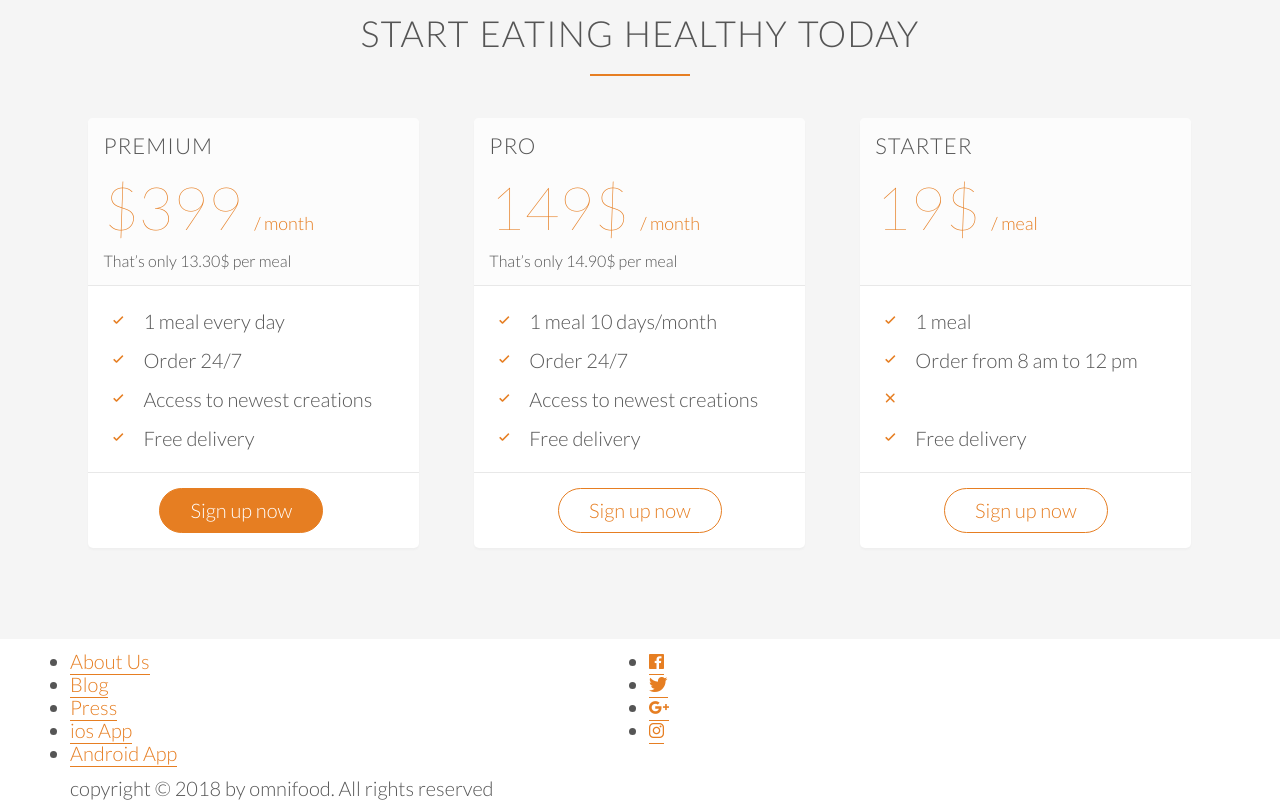
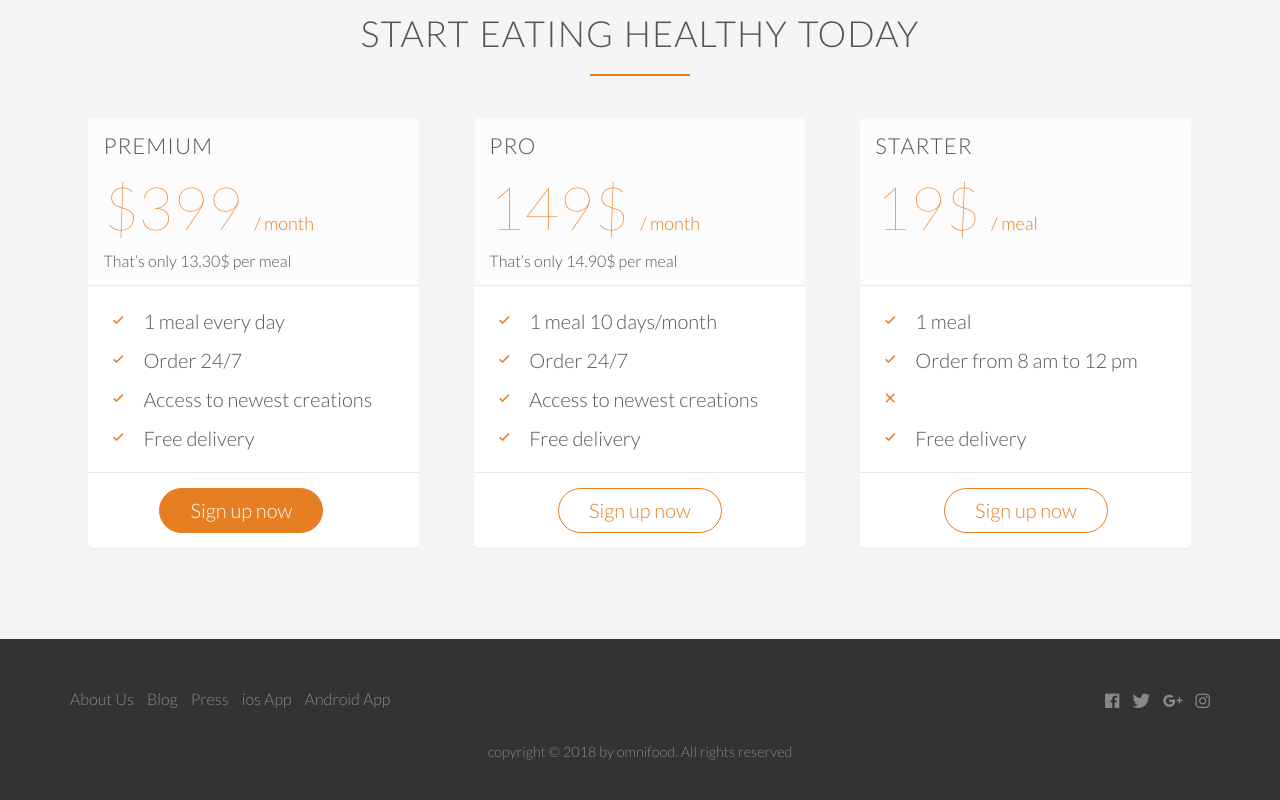
Before and after one commit to clintjason/omnifood, a plain HTML site: page index.html in a window 1280 px wide. Shown: the part 3926-4726 px from the top of the page. Drawn offline with nearby package versions, Linux system fonts and the light colour scheme.

Commit message:
another commit

```diff
--- a/resources/css/style.css
+++ b/resources/css/style.css
@@ -418,3 +418,81 @@ blockquote:before {
     border-top-left-radius: 5px;
     border-top-right-radius: 5px;
 }
+/*----------------*/
+/*--- Footer -----*/
+/*----------------*/
+
+footer {
+    background-color: rgba(18, 18, 18, 0.86); /* #333 */
+    font-size: 80%;
+    padding: 40px;
+}
+
+.footer-nav {
+    list-style: none;
+    float: left;
+}
+
+.social-links {
+    list-style: none;
+    float: right;
+}
+
+.footer-nav li,
+.social-links li {
+    display: inline-block;
+    margin-right: 10px;
+}
+
+.footer-nav li:last-child,
+.social-links li:last-child {
+    margin-right: 0px;
+}
+
+.footer-nav li a:link,
+.footer-nav li a:visited,
+.social-links li a:link,
+.social-links li a:visited {
+    border: 0px;
+    color: #888;
+    transition: color 0.2s;
+}
+
+.footer-nav li a:hover,
+.footer-nav li a:active,
+.social-links li a:hover,
+.social-links li a:active {
+    color: #eee;
+}
+
+footer p {
+    text-align: center;
+    color: #887;
+    font-size: 90%;
+    margin-top: 20px;
+}
+
+.social-links li a:link,
+.social-links li a:visited {
+    font-size: 120%;
+}
+
+.ion-logo-facebook,
+.ion-logo-twitter,
+.ion-logo-googleplus,
+.ion-logo-instagram {
+    transition: color 0.2s;
+}
+
+.ion-logo-facebook:hover {
+    color: #3b5998;
+}
+.ion-logo-twitter:hover {
+    color: #00aced;
+}
+.ion-logo-googleplus:hover {
+    color: #dd4b39;
+}
+.ion-logo-instagram:hover {
+    color: #517fa4;
+}
```
